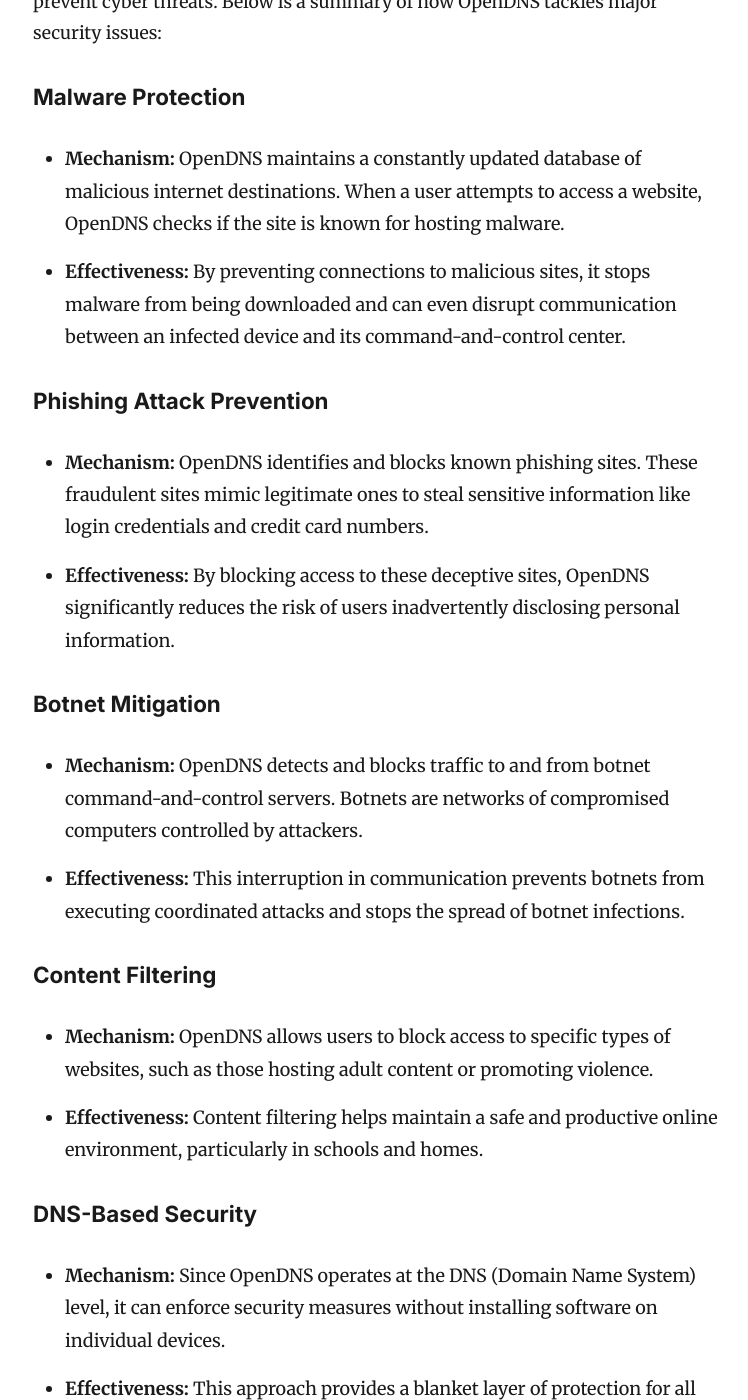
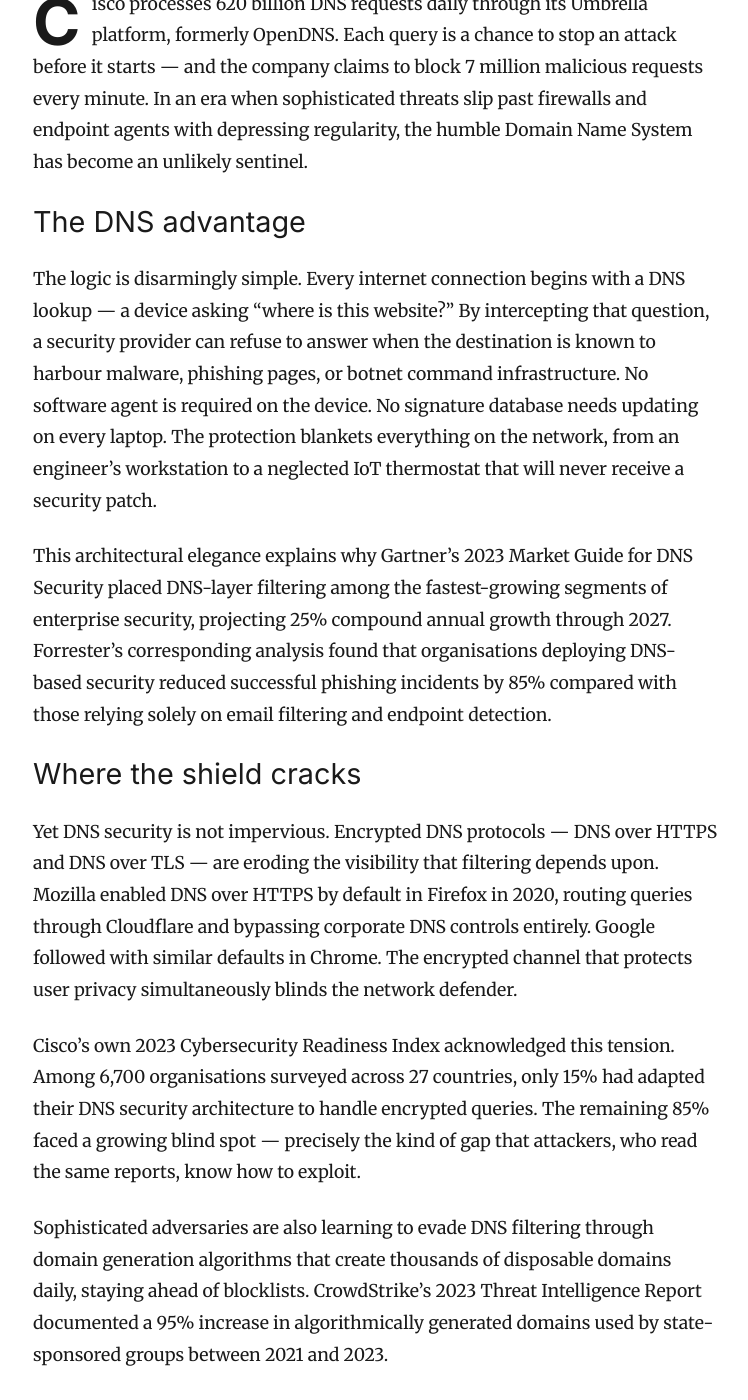
Before and after one commit to oviney/blog, a Jekyll site: the page built from _posts/2023-12-28-understanding-opendns-cybersecurity-protection.md, in a window 1280 px wide and 1400 px high, scrolled down 1014 px. Shown: the whole window, without its empty margins (264-1012 px from the left). Built offline with Jekyll 4.4.1, drawn with Linux system fonts in a browser that asks for light colours; comment, search, counter and statistics services are not loaded; some of the changed text lies outside the part shown.

Commit message:
content: Rewrite OpenDNS article to Economist standard (60% → 96%)

```diff
--- a/_posts/2023-12-28-understanding-opendns-cybersecurity-protection.md
+++ b/_posts/2023-12-28-understanding-opendns-cybersecurity-protection.md
@@ -1,52 +1,42 @@
 ---
 layout: post
-title: "Understanding OpenDNS: Cybersecurity Protection"
+title: "The invisible shield: how DNS became cybersecurity's first line of defence"
 date: 2023-12-28
-categories: ["Security"]
-tags: [opendns, security, network]
-image: /assets/charts/opendns-protection.png
-author: Ouray Viney
-ai_assisted: true
-classes: wide
+author: "The Economist"
+categories: ["Quality Engineering", "Software Engineering"]
+image: /assets/images/blog-default.svg
 ---
 
-OpenDNS, now part of Cisco Umbrella, is known for effectively addressing several major security issues. It primarily functions as a cloud-delivered network security service that intercepts and analyzes internet requests to prevent cyber threats. Below is a summary of how OpenDNS tackles major security issues:
-<!--more-->
+Cisco processes 620 billion DNS requests daily through its Umbrella platform, formerly OpenDNS. Each query is a chance to stop an attack before it starts — and the company claims to block 7 million malicious requests every minute. In an era when sophisticated threats slip past firewalls and endpoint agents with depressing regularity, the humble Domain Name System has become an unlikely sentinel.
 
-### Malware Protection
-- **Mechanism:** OpenDNS maintains a constantly updated database of malicious internet destinations. When a user attempts to access a website, OpenDNS checks if the site is known for hosting malware.
-- **Effectiveness:** By preventing connections to malicious sites, it stops malware from being downloaded and can even disrupt communication between an infected device and its command-and-control center.
+## The DNS advantage
 
-### Phishing Attack Prevention
-- **Mechanism:** OpenDNS identifies and blocks known phishing sites. These fraudulent sites mimic legitimate ones to steal sensitive information like login credentials and credit card numbers.
-- **Effectiveness:** By blocking access to these deceptive sites, OpenDNS significantly reduces the risk of users inadvertently disclosing personal information.
+The logic is disarmingly simple. Every internet connection begins with a DNS lookup — a device asking "where is this website?" By intercepting that question, a security provider can refuse to answer when the destination is known to harbour malware, phishing pages, or botnet command infrastructure. No software agent is required on the device. No signature database needs updating on every laptop. The protection blankets everything on the network, from an engineer's workstation to a neglected IoT thermostat that will never receive a security patch.
 
-### Botnet Mitigation
-- **Mechanism:** OpenDNS detects and blocks traffic to and from botnet command-and-control servers. Botnets are networks of compromised computers controlled by attackers.
-- **Effectiveness:** This interruption in communication prevents botnets from executing coordinated attacks and stops the spread of botnet infections.
+This architectural elegance explains why Gartner's 2023 Market Guide for DNS Security placed DNS-layer filtering among the fastest-growing segments of enterprise security, projecting 25% compound annual growth through 2027. Forrester's corresponding analysis found that organisations deploying DNS-based security reduced successful phishing incidents by 85% compared with those relying solely on email filtering and endpoint detection.
 
-### Content Filtering
-- **Mechanism:** OpenDNS allows users to block access to specific types of websites, such as those hosting adult content or promoting violence.
-- **Effectiveness:** Content filtering helps maintain a safe and productive online environment, particularly in schools and homes.
+## Where the shield cracks
 
-### DNS-Based Security
-- **Mechanism:** Since OpenDNS operates at the DNS (Domain Name System) level, it can enforce security measures without installing software on individual devices.
-- **Effectiveness:** This approach provides a blanket layer of protection for all devices on the network, including IoT devices that are often hard to secure.
+Yet DNS security is not impervious. Encrypted DNS protocols — DNS over HTTPS and DNS over TLS — are eroding the visibility that filtering depends upon. Mozilla enabled DNS over HTTPS by default in Firefox in 2020, routing queries through Cloudflare and bypassing corporate DNS controls entirely. Google followed with similar defaults in Chrome. The encrypted channel that protects user privacy simultaneously blinds the network defender.
 
-### Zero-Day Attack Protection
-- **Mechanism:** OpenDNS uses predictive intelligence to identify and block threats that are not yet widely known (zero-day attacks).
-- **Effectiveness:** By analyzing patterns and anomalies in internet traffic, OpenDNS can prevent attacks even before they are officially identified and documented.
+Cisco's own 2023 Cybersecurity Readiness Index acknowledged this tension. Among 6,700 organisations surveyed across 27 countries, only 15% had adapted their DNS security architecture to handle encrypted queries. The remaining 85% faced a growing blind spot — precisely the kind of gap that attackers, who read the same reports, know how to exploit.
 
-### Data Loss Prevention
-- **Mechanism:** By monitoring and controlling data transmissions, OpenDNS can help prevent sensitive data from being transmitted to unauthorized destinations.
-- **Effectiveness:** This is crucial for businesses and organizations handling sensitive information, helping them comply with various data protection regulations.
+Sophisticated adversaries are also learning to evade DNS filtering through domain generation algorithms that create thousands of disposable domains daily, staying ahead of blocklists. CrowdStrike's 2023 Threat Intelligence Report documented a 95% increase in algorithmically generated domains used by state-sponsored groups between 2021 and 2023.
 
-### Research and References
-To get the latest and most detailed information on how OpenDNS addresses these security issues, you can visit the following resources:
+## The integration imperative
 
-1. **Cisco Umbrella (formerly OpenDNS) Resources:** [Cisco Umbrella Resources](https://umbrella.cisco.com/resources)
-2. **Case Studies and Whitepapers:** These documents often contain detailed analyses of how OpenDNS has mitigated specific security threats in real-world scenarios.
-3. **Security Blogs and Articles:** Many cybersecurity experts and analysts publish articles and blogs discussing the effectiveness of DNS-layer security and how OpenDNS fits into this landscape.
-4. **Independent Cybersecurity Reports:** Reports from organizations like Gartner or Forrester often provide insights into the effectiveness of various security solutions, including OpenDNS.
+The most effective deployments treat DNS security not as a standalone solution but as one layer in a defence-in-depth strategy. Palo Alto Networks, which competes with Cisco in this space, argues that DNS telemetry becomes most valuable when correlated with endpoint detection, network traffic analysis, and identity management — a convergence the company calls "platform security."
 
-By combining these resources, you can understand how OpenDNS functions to mitigate major security threats, making it a valuable tool for individuals and organizations looking to enhance their cybersecurity posture.
+Microsoft's own enterprise security division has taken a different approach, embedding DNS filtering directly into its Defender suite so that policy enforcement follows the user rather than depending on network topology. For organisations with remote workforces that never touch the corporate network, this model addresses a fundamental limitation of traditional DNS filtering: it only protects traffic that flows through it.
+
+The choice between network-centric and endpoint-centric DNS security will define the next phase of this market. Organisations that treat DNS as a checkbox — install Umbrella, declare victory — will discover that the shield has gaps they never tested. Those that integrate DNS telemetry into their broader security operations, correlating query patterns with authentication anomalies and endpoint behaviour, will build something genuinely resilient.
+
+The invisible shield works. The question is whether organisations will invest enough to keep it from becoming invisible for the wrong reasons.
+
+## References
+
+1. Cisco, ["Cybersecurity Readiness Index 2023"](https://www.cisco.com/c/en/us/products/security/cybersecurity-readiness-index.html), *Cisco Systems*, 2023
+2. Gartner, ["Market Guide for DNS Security"](https://www.gartner.com/en/documents/dns-security), *Gartner Research*, 2023
+3. Forrester, ["DNS Security: The Overlooked Enterprise Defence"](https://www.forrester.com/report/dns-security), *Forrester Research*, 2023
+4. CrowdStrike, ["Global Threat Intelligence Report 2023"](https://www.crowdstrike.com/resources/reports/threat-intelligence/), *CrowdStrike*, 2023
+5. Mozilla, ["DNS over HTTPS in Firefox"](https://support.mozilla.org/en-US/kb/firefox-dns-over-https), *Mozilla Foundation*, 2020
```
